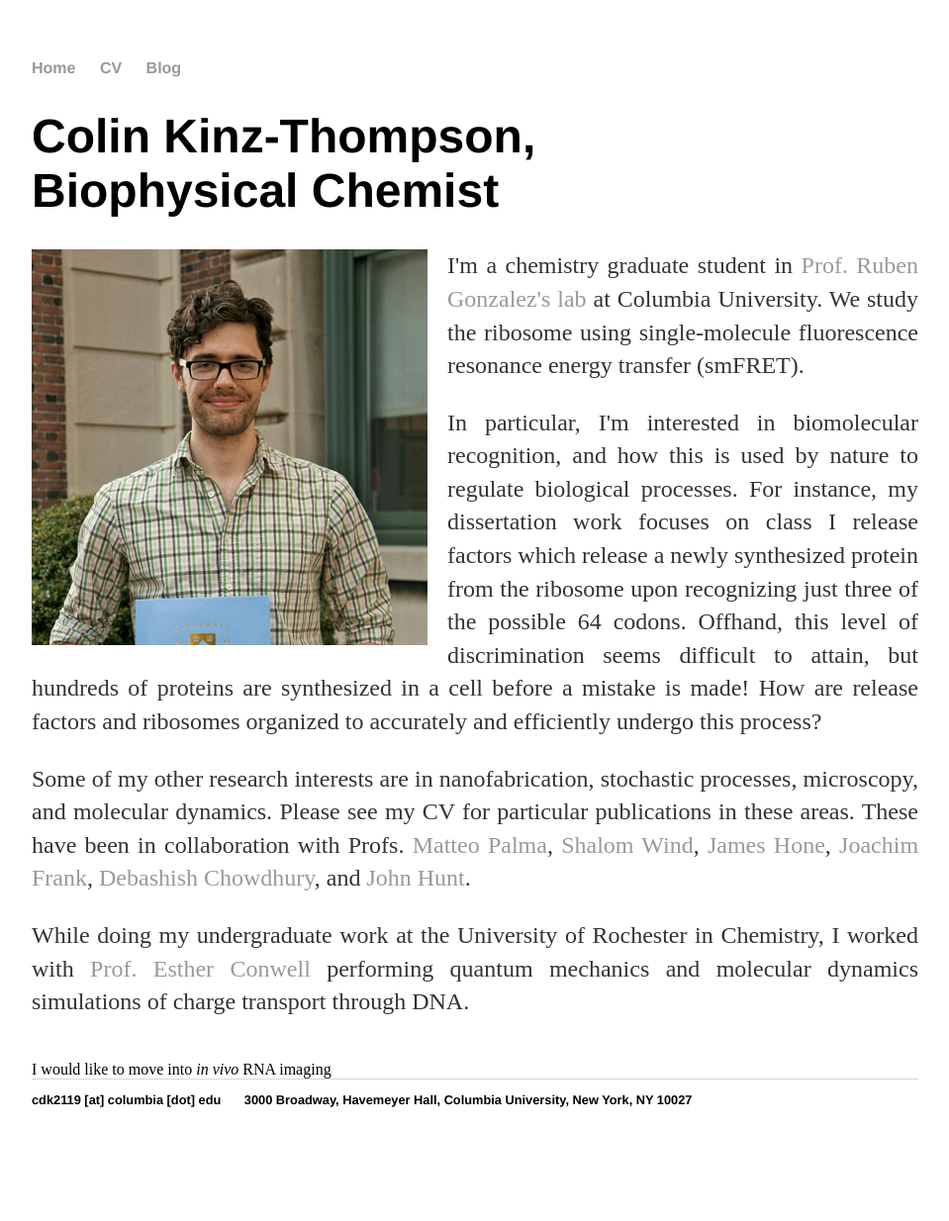
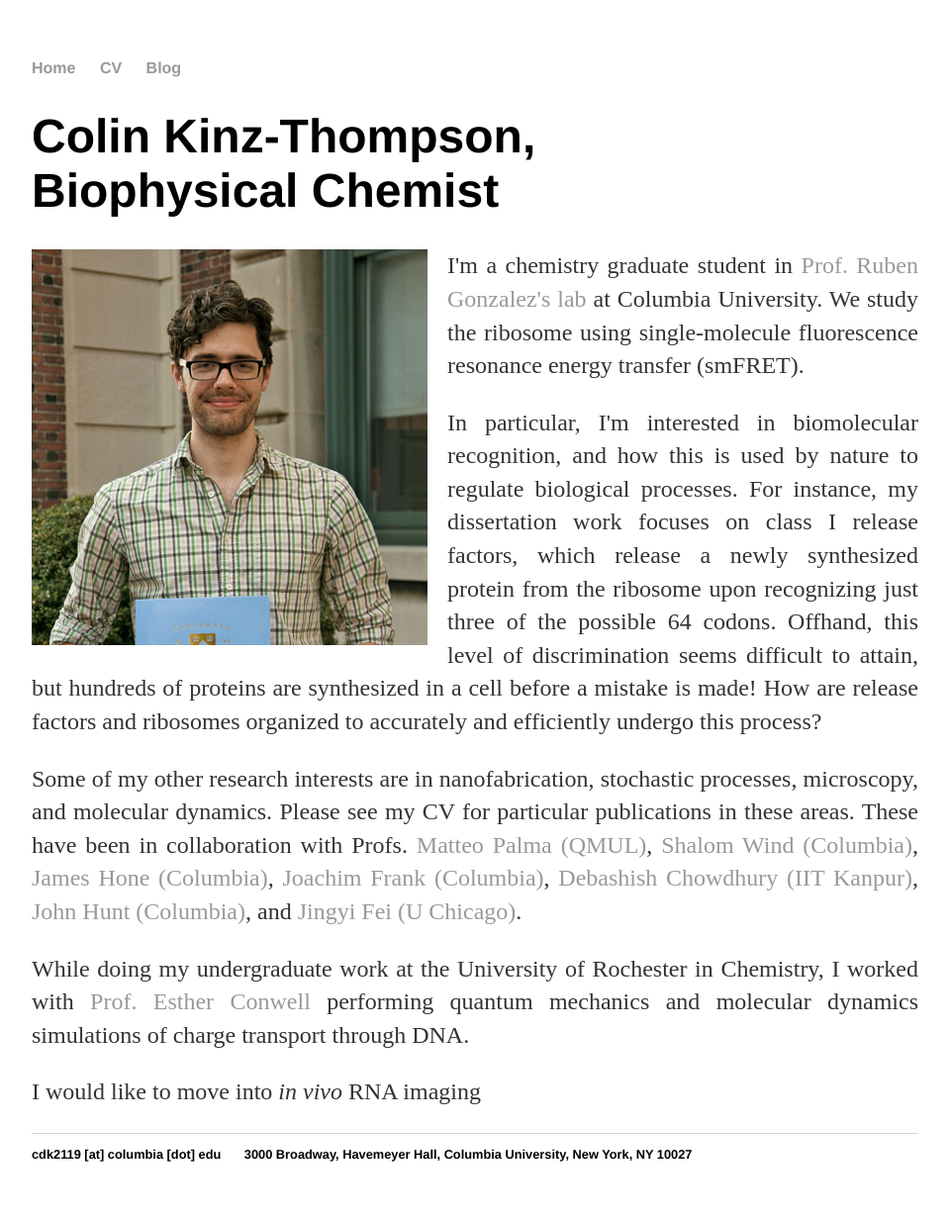
Before and after one commit to ckinzthompson/ckinzthompson.github.io, a Jekyll site: the page built from index.html, in a window 1280 px wide. Shown: the whole page at 99% size, without its empty margins (160-1119 px from the left). Built offline with Jekyll 4.4.1, drawn with Linux system fonts in a browser that asks for light colours; before the commit the page ends 1179 px from its top, so only the background shows below that.

Commit message:
Update index.html

```diff
--- a/index.html
+++ b/index.html
@@ -9,15 +9,21 @@ title: Colin Kinz-Thompson, Biophysical Chemist
 <p>I'm a chemistry graduate student in <a href=http://www.columbia.edu/cu/chemistry/groups/gonzalez/index.html> Prof. Ruben Gonzalez's lab</a> at Columbia University.
 We study the ribosome using single-molecule fluorescence resonance energy transfer (smFRET). </p>
 <p>In particular, I'm interested in biomolecular recognition, and how this is used by nature to regulate biological processes.
-For instance, my dissertation work focuses on class I release factors which release a newly synthesized protein from the ribosome upon recognizing just three of the possible 64 codons.
+For instance, my dissertation work focuses on class I release factors, which release a newly synthesized protein from the ribosome upon recognizing just three of the possible 64 codons.
 Offhand, this level of discrimination seems difficult to attain, but hundreds of proteins are synthesized in a cell before a mistake is made!
 How are release factors and ribosomes organized to accurately and efficiently undergo this process? </p>
 <p>Some of my other research interests are in nanofabrication, stochastic processes, microscopy, and molecular dynamics.
 Please see my CV for particular publications in these areas.
-These have been in collaboration with Profs. <a href="http://webspace.qmul.ac.uk/mpalma/Home.html">Matteo Palma</a>, <a href="http://apam.columbia.edu/shalom-j-wind">Shalom Wind</a>, <a href="http://hone.me.columbia.edu">James Hone</a>, <a href="http://franklab.cpmc.columbia.edu/franklab/">Joachim Frank</a>, <a href="http://home.iitk.ac.in/~debch/profile_DC.html">Debashish Chowdhury</a>, and <a href="http://www.columbia.edu/cu/biology/faculty/hunt/">John Hunt</a>.
+These have been in collaboration with Profs. <a href="http://webspace.qmul.ac.uk/mpalma/Home.html">Matteo Palma (QMUL)</a>,
+ <a href="http://apam.columbia.edu/shalom-j-wind">Shalom Wind (Columbia)</a>,
+ <a href="http://hone.me.columbia.edu">James Hone (Columbia)</a>,
+ <a href="http://franklab.cpmc.columbia.edu/franklab/">Joachim Frank (Columbia)</a>,
+ <a href="http://home.iitk.ac.in/~debch/profile_DC.html">Debashish Chowdhury (IIT Kanpur)</a>,
+ <a href="http://www.columbia.edu/cu/biology/faculty/hunt/">John Hunt (Columbia)</a>,
+ and <a href="http://biophysics.uchicago.edu/the-faculty/jingyi_fei/">Jingyi Fei (U Chicago)</a>.
 </p>
 <p>While doing my undergraduate work at the University of Rochester in Chemistry, I worked with <a href='http://www.rochester.edu/newscenter/esther-conwell-pioneering-professor-of-chemistry-dies-at-92/'>Prof. Esther Conwell </a> performing quantum mechanics and molecular dynamics simulations of charge transport through DNA. </p>
-<br> I would like to move into <i>in vivo</i> RNA imaging
+<p> I would like to move into <i>in vivo</i> RNA imaging </p>
 </div>
 
 
```
